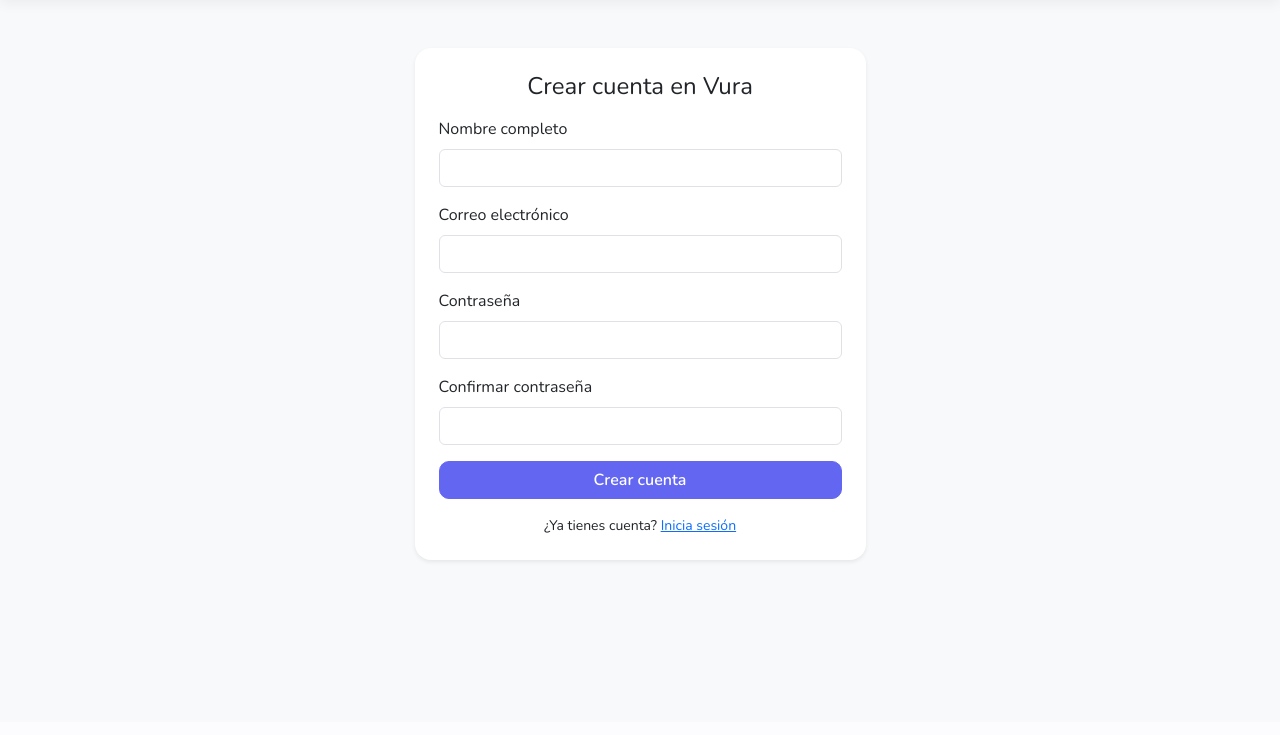
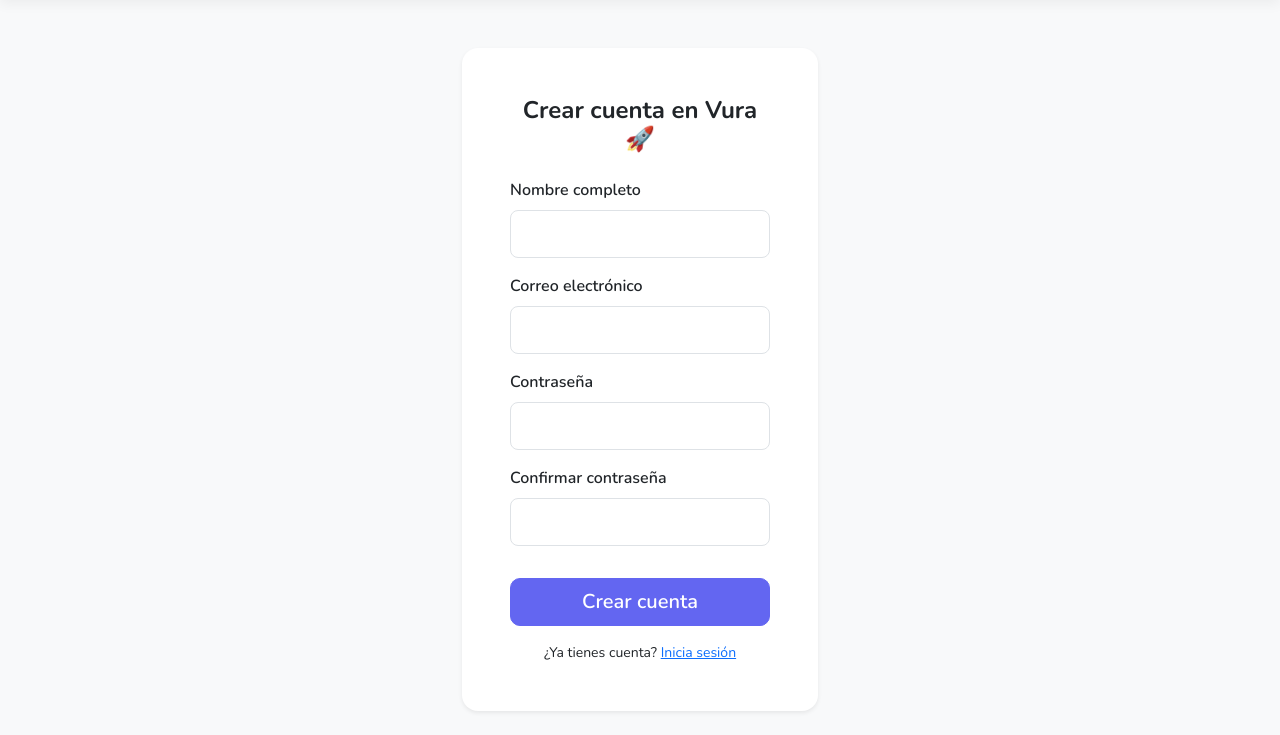
Before and after one commit to 300Ech/vura, a Flask app: page /registro in a window 1280 px wide. Shown: the part 78-813 px from the top of the page. Before the commit the page ends 640 px from the top, so only its background shows below. Run offline with Flask 3, Linux system fonts and the light colour scheme.

Commit message:
css login

```diff
--- a/autenticacion/templates/autenticacion/registro.html
+++ b/autenticacion/templates/autenticacion/registro.html
@@ -3,38 +3,38 @@
 
 {% block contenido %}
 <div class="row justify-content-center">
-  <div class="col-md-5">
+  <div class="col-lg-4 col-md-6 col-sm-8">
     <div class="card shadow-sm">
-      <div class="card-body p-4">
-        <h1 class="h4 mb-3 text-center">Crear cuenta en Vura</h1>
+      <div class="card-body p-5">
+        <h1 class="h4 mb-4 text-center fw-bold">Crear cuenta en Vura 🚀</h1>
         <form method="post" novalidate>
           {{ formulario.hidden_tag() }}
 
           <div class="mb-3">
-            {{ formulario.nombre.label(class="form-label") }}
-            {{ formulario.nombre(class="form-control") }}
+            {{ formulario.nombre.label(class="form-label fw-semibold") }}
+            {{ formulario.nombre(class="form-control form-control-lg") }}
             {% for error in formulario.nombre.errors %}<div class="text-danger small">{{ error }}</div>{% endfor %}
           </div>
 
           <div class="mb-3">
-            {{ formulario.correo.label(class="form-label") }}
-            {{ formulario.correo(class="form-control") }}
+            {{ formulario.correo.label(class="form-label fw-semibold") }}
+            {{ formulario.correo(class="form-control form-control-lg") }}
             {% for error in formulario.correo.errors %}<div class="text-danger small">{{ error }}</div>{% endfor %}
           </div>
 
           <div class="mb-3">
-            {{ formulario.contrasena.label(class="form-label") }}
-            {{ formulario.contrasena(class="form-control") }}
+            {{ formulario.contrasena.label(class="form-label fw-semibold") }}
+            {{ formulario.contrasena(class="form-control form-control-lg") }}
             {% for error in formulario.contrasena.errors %}<div class="text-danger small">{{ error }}</div>{% endfor %}
           </div>
 
-          <div class="mb-3">
-            {{ formulario.confirmar_contrasena.label(class="form-label") }}
-            {{ formulario.confirmar_contrasena(class="form-control") }}
+          <div class="mb-4">
+            {{ formulario.confirmar_contrasena.label(class="form-label fw-semibold") }}
+            {{ formulario.confirmar_contrasena(class="form-control form-control-lg") }}
             {% for error in formulario.confirmar_contrasena.errors %}<div class="text-danger small">{{ error }}</div>{% endfor %}
           </div>
 
-          {{ formulario.enviar(class="btn btn-primary w-100") }}
+          {{ formulario.enviar(class="btn btn-primary btn-lg w-100 mt-2") }}
         </form>
         <p class="text-center small mt-3 mb-0">
           ¿Ya tienes cuenta? <a href="{{ url_for('autenticacion.iniciar_sesion') }}">Inicia sesión</a>
```
Also changed, not shown: autenticacion/templates/autenticacion/iniciar_sesion.html (+9 -9 lines), equipos/templates/equipos/mis_equipos.html (+11 -10 lines), templates/inicio.html (+9 -9 lines).
